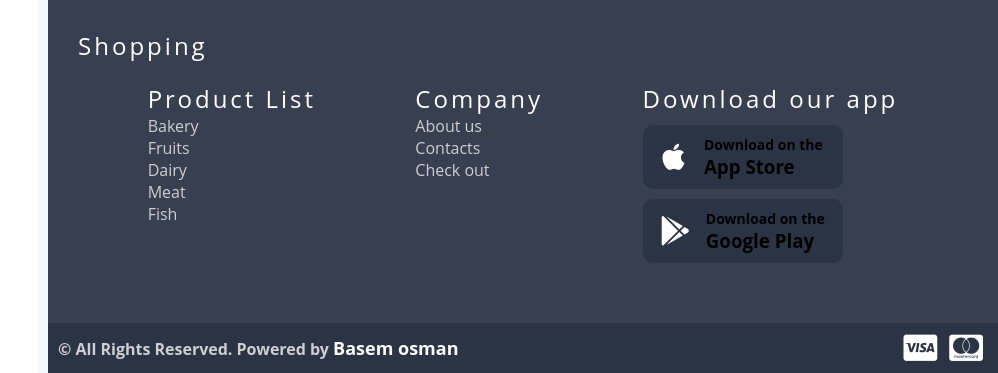
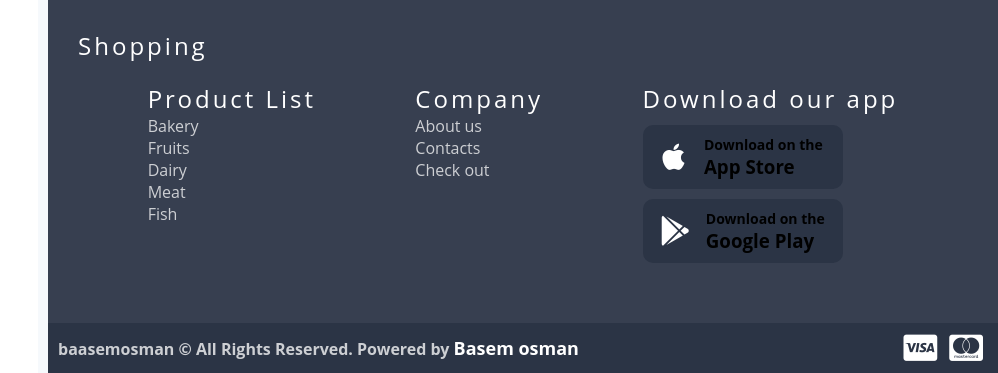
Before and after one commit to basemosman2/Grocery-ecommerce-website, a PHP site: page / in a window 1280 px wide. Shown: the part 1249-1622 px from the top of the page, without its empty margins (282-1280 px from the left). Run offline with PHP 8.4, Linux system fonts and the light colour scheme; some libraries are stand-ins or nearby versions.

Commit message:
index update

```diff
--- a/index.php
+++ b/index.php
@@ -318,6 +318,7 @@
         <div class="copyright-content">
           <div class="c-text">
             <h1>
+            baasemosman
               &copy All Rights Reserved. Powered by <a href="">Basem osman</a>
             </h1>
           </div>
```
